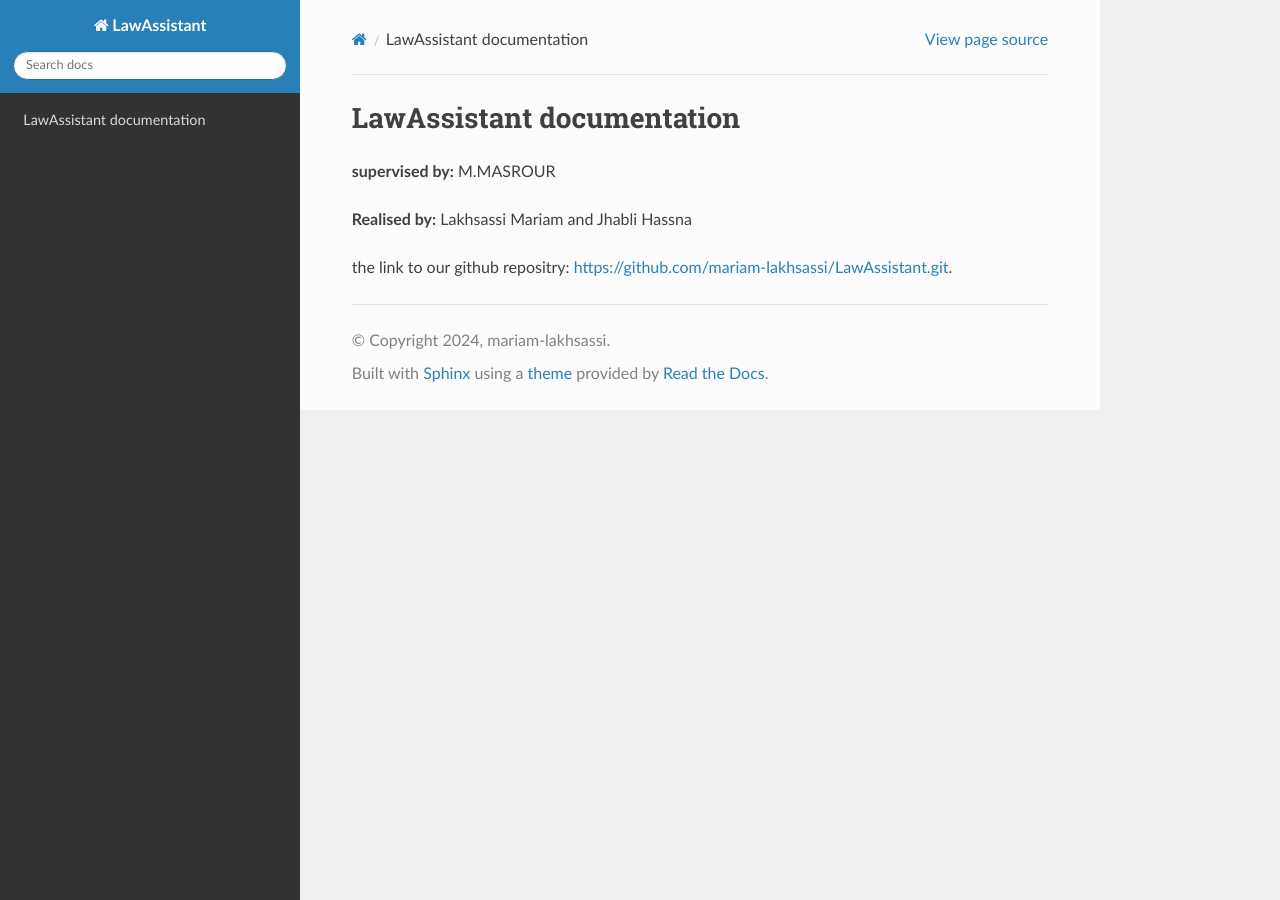
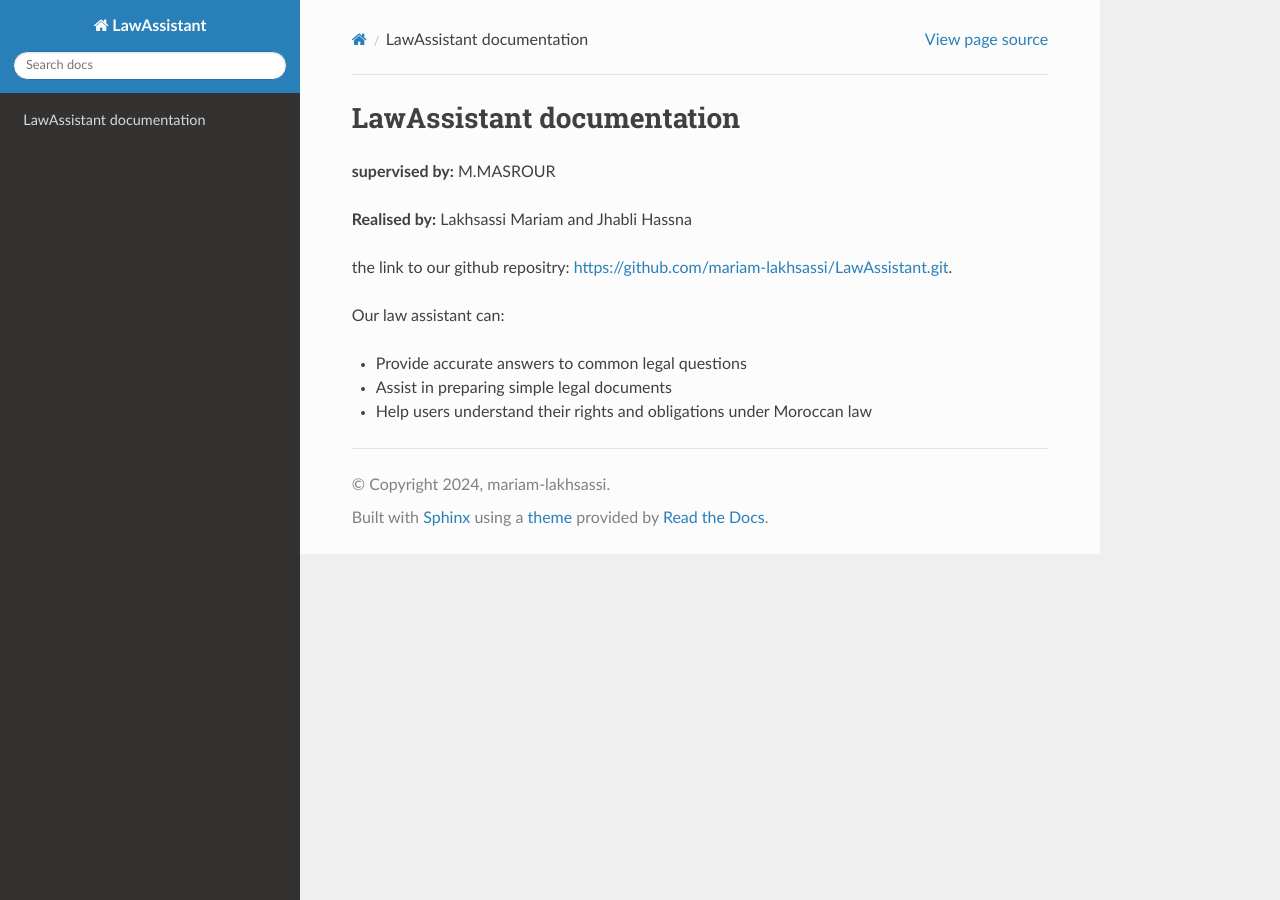
Before and after one commit to mariam-lakhsassi/LawAssistant, a Sphinx documentation site: the page built from docs/source/index.rst, in a window 1280 px wide. Built offline with Sphinx 7.4.7 and the Read the Docs theme 3.1.0, drawn with Linux system fonts in a browser that asks for light colours.

Commit message:
Update index.rst

```diff
--- a/docs/source/index.rst
+++ b/docs/source/index.rst
@@ -13,6 +13,12 @@ LawAssistant documentation
 
 the link to our github repositry: `<https://github.com/mariam-lakhsassi/LawAssistant.git>`_.
 
+Our law assistant can:
+
+* Provide accurate answers to common legal questions
+* Assist in preparing simple legal documents
+* Help users understand their rights and obligations under Moroccan law
+
 
 
 .. toctree::
```
